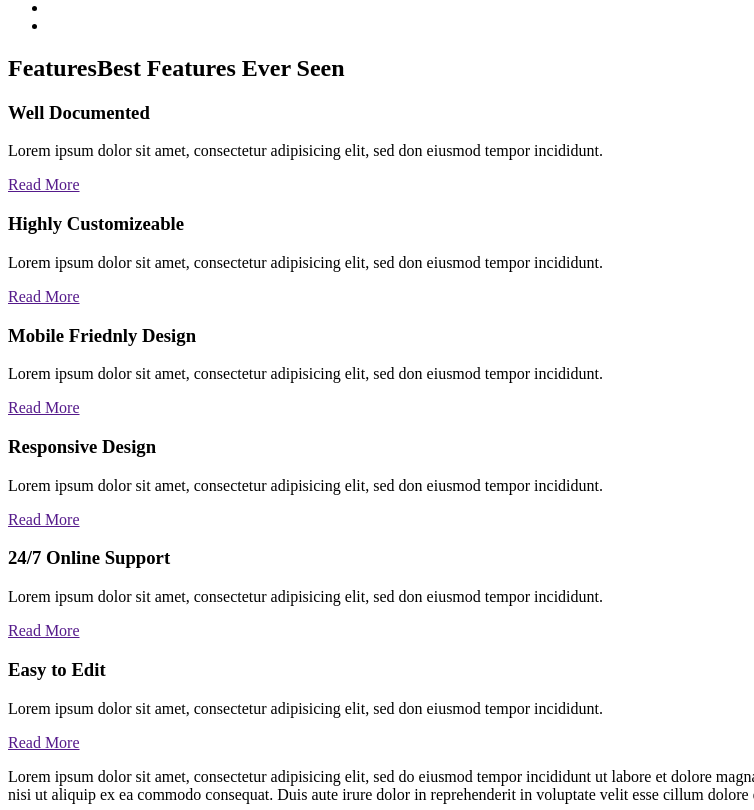
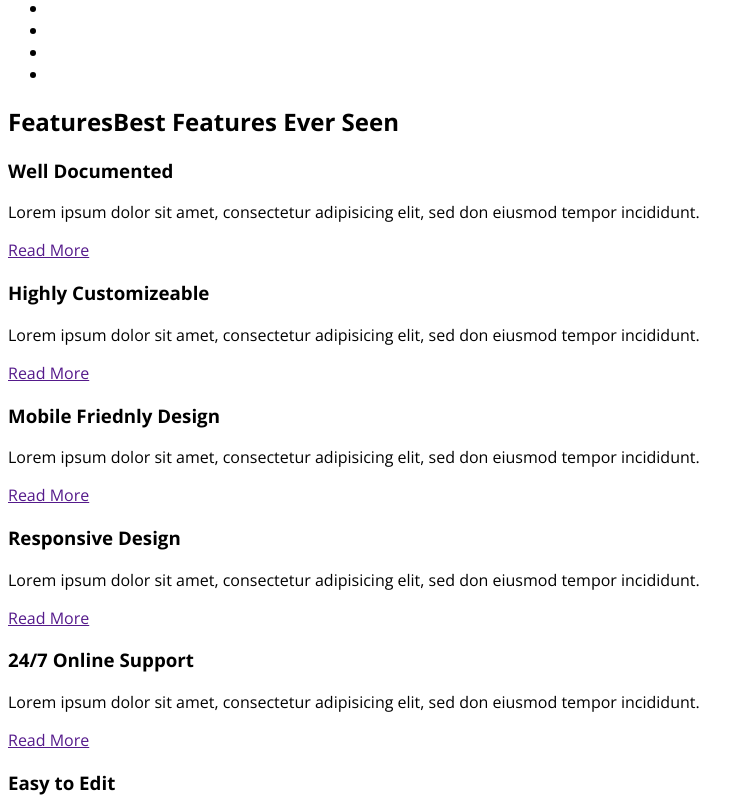
Before and after one commit to Nikitadevelop/Limpon, a plain HTML site: page index.html in a window 1280 px wide. Shown: the part 259-1069 px from the top of the page, without its empty margins (0-754 px from the left). Drawn offline with nearby package versions, Linux system fonts and the light colour scheme.

Commit message:
Some changes

```diff
--- /dev/null
+++ b/css/style.css
@@ -0,0 +1,3 @@
+body{
+    font-family: 'Open Sans', sans-serif;
+}
--- a/index.html
+++ b/index.html
@@ -4,6 +4,8 @@
     <meta charset="UTF-8">
     <meta name="viewport" content="width=device-width, initial-scale=1.0">
     <meta http-equiv="X-UA-Compatible" content="ie=edge">
+    <link rel="stylesheet" href="css/style.css">
+    <link href="https://fonts.googleapis.com/css?family=Open+Sans:400,600,700,800&display=swap" rel="stylesheet">
     <title>Limpon</title>
 </head>
  <body>
```
Also changed, not shown: css/main.css (deleted).
